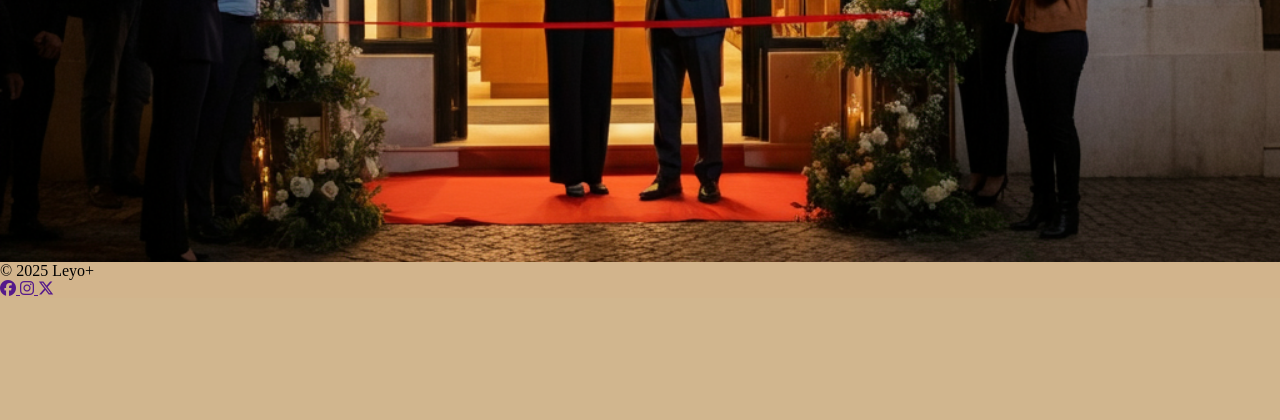
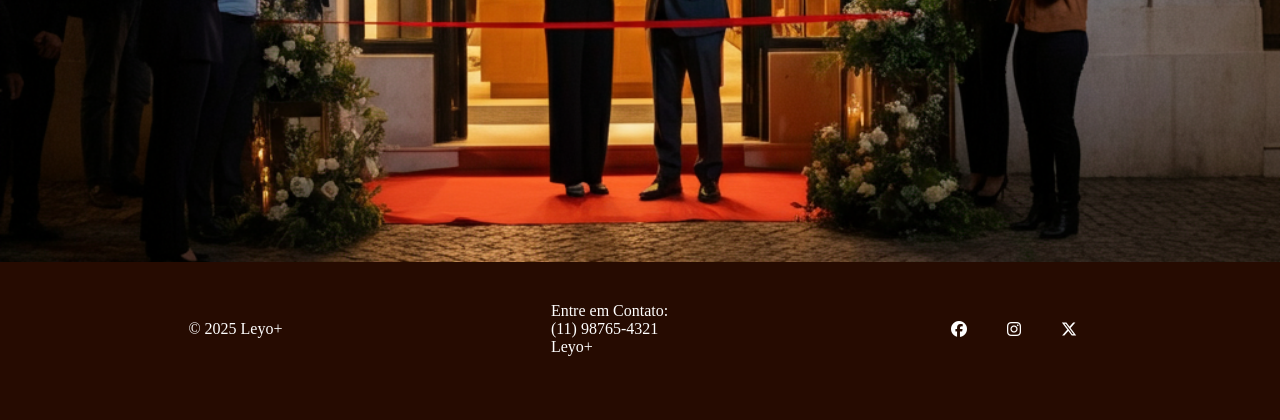
Before and after one commit to GustaFrias/Biblioteca, a PHP site: page /AboutUs.html in a window 1280 px wide. Shown: the part 2138-2558 px from the top of the page. Before the commit the page ends 2434 px from the top, so only its background shows below. Run offline with PHP 8.4, Linux system fonts and the light colour scheme; some libraries are stand-ins or nearby versions; some web fonts are replaced.

Commit message:
paginas com footer faltando grandes retoques, mas estão mais coerentes com o wireframe, partindo para o carrosel isaac

```diff
--- a/htmls/AboutUs.html
+++ b/htmls/AboutUs.html
@@ -112,6 +112,11 @@
             <span id="copyright">
                 © 2025 <span class="">Leyo</span><span class="">+</span>
             </span>
+            <div class="footer_infos">
+                <div class="">Entre em Contato:</div>
+                <div class=""> (11) 98765-4321</div>
+                <div class="">Leyo+</div>
+            </div>
             <div class="social-media-buttons">
                 <a href="">
                     <i class="fa-brands fa-facebook"></i>
--- a/htmls/MoreInfo.html
+++ b/htmls/MoreInfo.html
@@ -46,6 +46,11 @@
             <span id="copyright">
                 © 2025 <span class="">Leyo</span><span class="">+</span>
             </span>
+            <div class="footer_infos">
+                <div class="">Entre em Contato:</div>
+                <div class=""> (11) 98765-4321</div>
+                <div class="">Leyo+</div>
+            </div>
             <div class="social-media-buttons">
                 <a href="">
                     <i class="fa-brands fa-facebook"></i>
--- a/htmls/styles/aboutUs.css
+++ b/htmls/styles/aboutUs.css
@@ -79,3 +79,33 @@ body {
 #end{
     text-align: end;
 }
+
+footer {
+    background-color: #260B01;
+    padding: 40px 8% 40px 8%;
+    color: #fff;
+}
+
+#footer_items{
+    display: flex;
+    justify-content: space-between;
+    padding: 0px 8% 24px 8%;
+    align-items: center;
+}
+
+.social-media-buttons{
+    display: flex;
+    color: #fff;
+    gap: 10px;
+}
+
+.social-media-buttons a{
+    display: flex;
+    align-items: center;
+    justify-content: center;
+    width: 45px;
+    height: 40px;
+    text-decoration: none;
+    color: #fff;
+
+}
```
Also changed, not shown: htmls/index.html (+6 -1 lines), htmls/pgPesquisa.html (+6 -1 lines).
